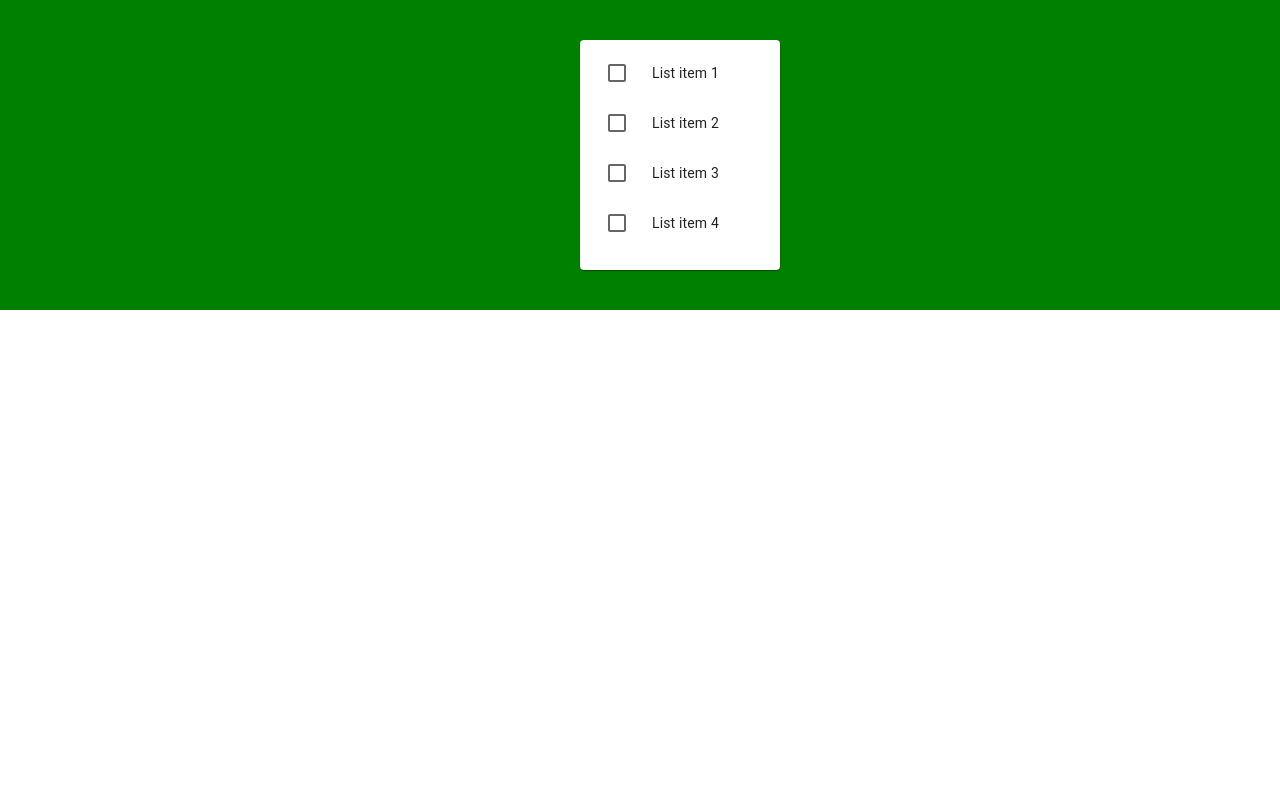
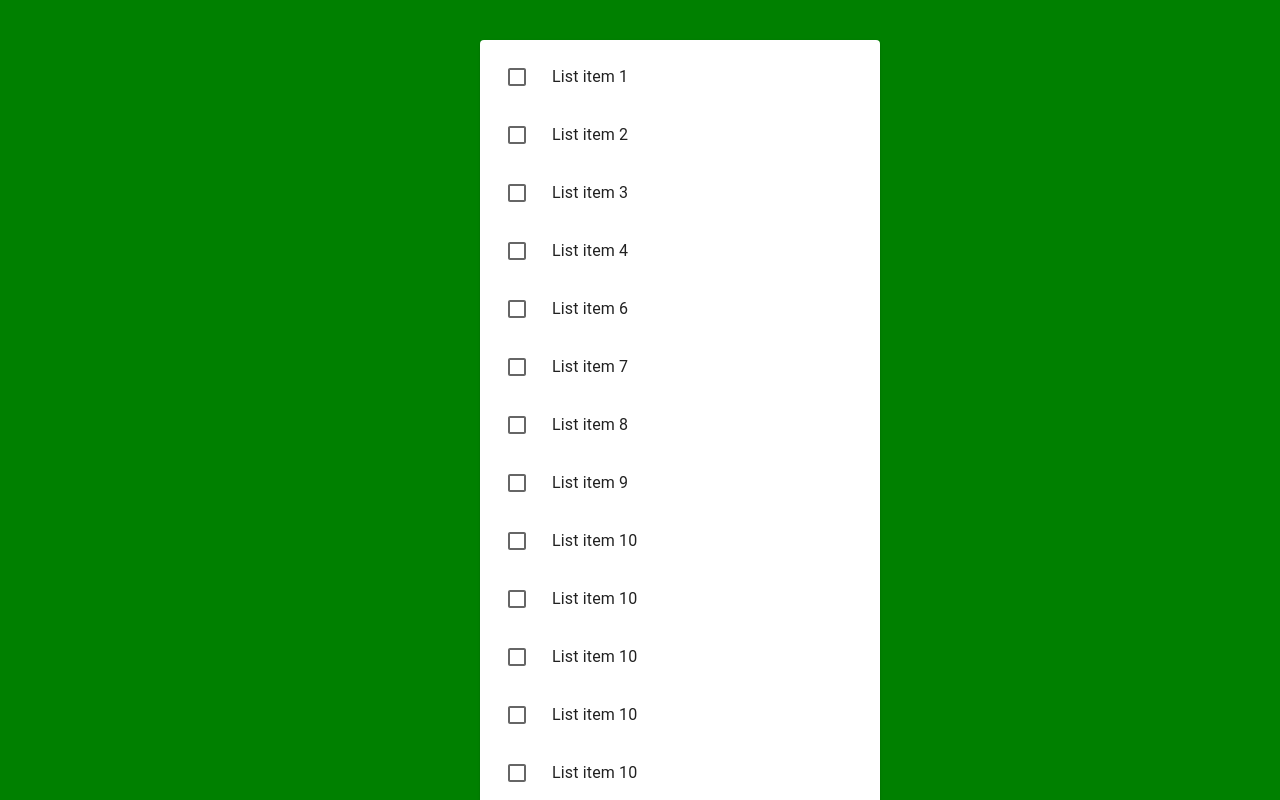
Before and after one commit to OlexandraKorol/OlexandraKorol.github.io, a React (Create React App) app: page / in a window 1280 px wide. Shown: the top 800 px of the page. Built offline with nearby package versions, Linux system fonts and the light colour scheme.

Commit message:
customise list

```diff
--- a/src/components/TodoList.tsx
+++ b/src/components/TodoList.tsx
@@ -10,7 +10,7 @@ import Paper from '@mui/material/Paper';
 
 export const TodoList = () => {
   const [checked, setChecked] = React.useState<readonly number[]>([]);
-  const [listItems] = React.useState<readonly number[]>([0, 1, 2, 3]);
+  const [listItems] = React.useState<readonly number[]>([0, 1, 2, 3,5,6,7,8,9,9,9,9,9,9,9]);
 
 
   const handleToggle = (value: number) => () => {
@@ -27,8 +27,8 @@ export const TodoList = () => {
   };
 
   const customList = (items: readonly number[]) => (
-    <Paper sx={{ width: 200, height: 230, overflow: 'auto' }}>
-      <List dense component="div" role="list">
+    <Paper sx={{ width: 400, overflow: 'auto' }}>
+      <List component="div" role="list" >
         {items.map((value: number) => {
           const labelId = `transfer-list-item-${value}-label`;
 
@@ -43,6 +43,7 @@ export const TodoList = () => {
                   checked={checked.indexOf(value) !== -1}
                   tabIndex={-1}
                   disableRipple
+                  color="default"
                   inputProps={{
                     'aria-labelledby': labelId,
                   }}
@@ -57,7 +58,7 @@ export const TodoList = () => {
   );
 
   return (
-    <Grid container spacing={2} justifyContent="center" alignItems="center">
+    <Grid container justifyContent="center" alignItems="center">
       <Grid item>{customList(listItems)}</Grid>
     </Grid>
   );
```
